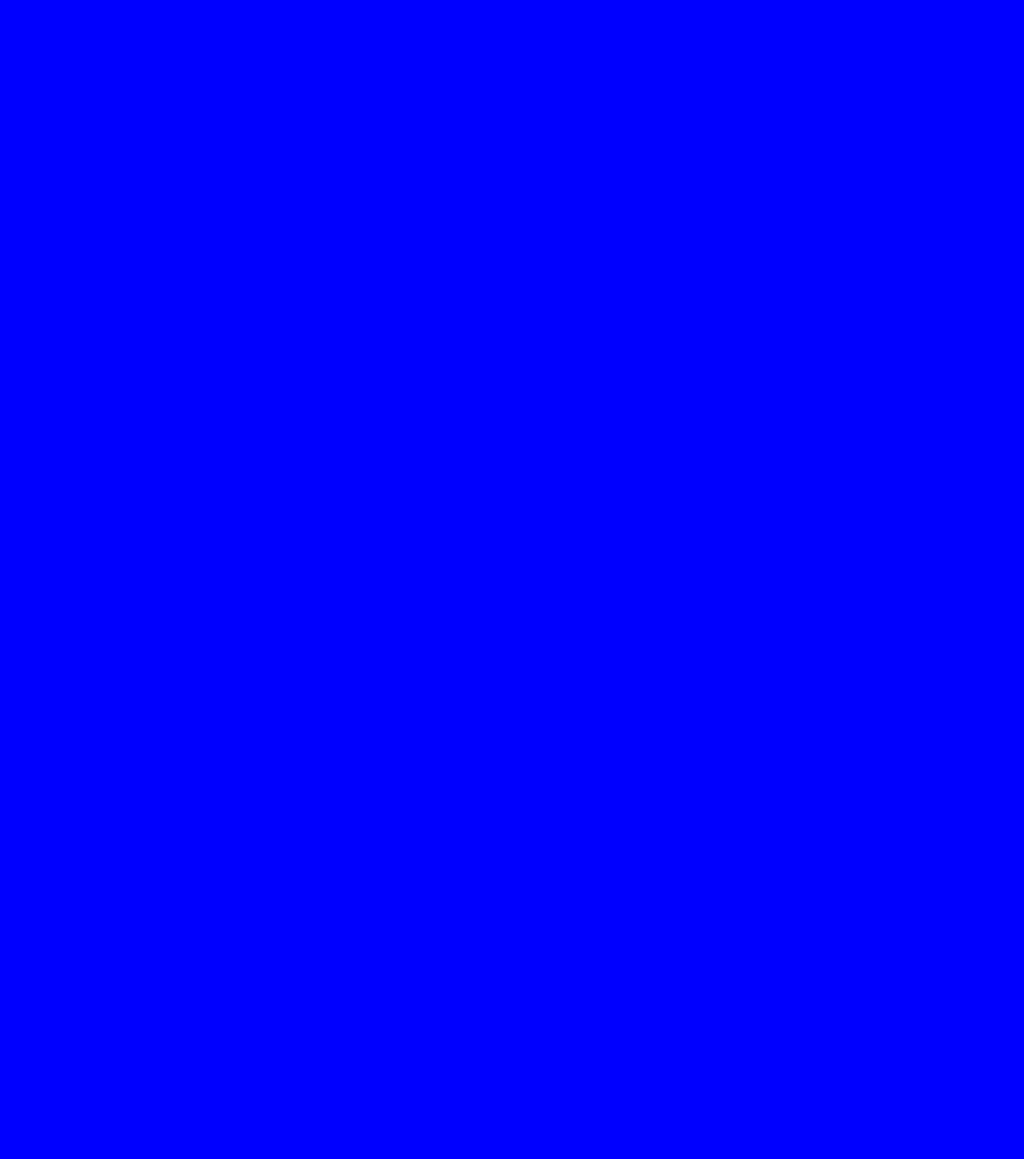
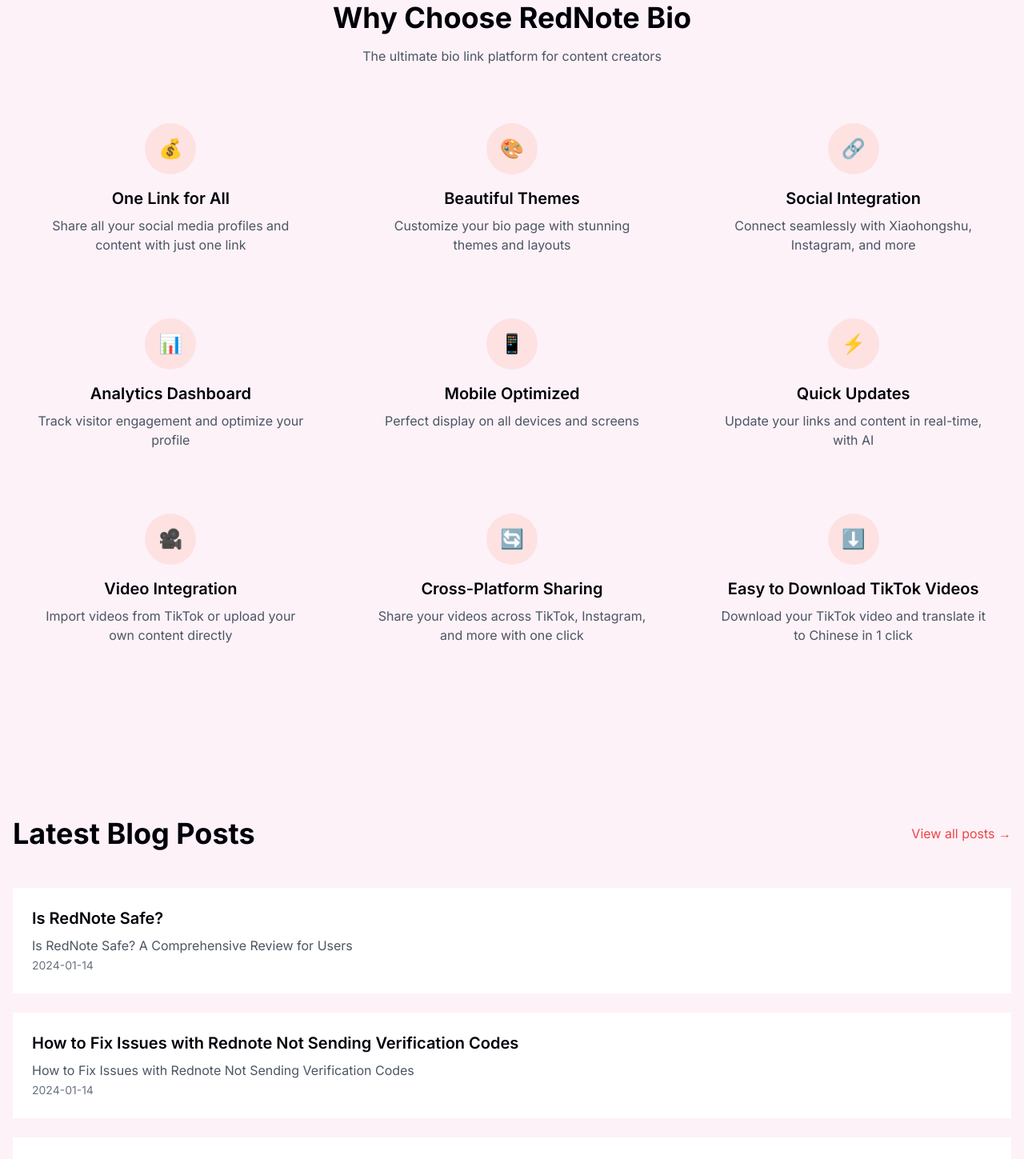
Before and after one commit to kirin0926/myapp-rednote, a Next.js app: page / in a window 1280 px wide. Shown: the part 2840-4289 px from the top of the page at 80% size. Before the commit the page ends 2746 px from the top, so only its background shows below. Built offline with nearby package versions, Linux system fonts and the light colour scheme.

Commit message:
添加特性

```diff
--- a/package.json
+++ b/package.json
@@ -20,6 +20,7 @@
     "tailwindcss-animate": "^1.0.7"
   },
   "devDependencies": {
+    "@tailwindcss/typography": "^0.5.16",
     "@types/node": "^20",
     "@types/react": "^19",
     "@types/react-dom": "^19",
--- /dev/null
+++ b/src/app/blog/[slug]/page.tsx
@@ -0,0 +1,62 @@
+import { notFound } from "next/navigation"
+import Link from "next/link"
+
+const blogPosts = [
+  {
+    id: 1,
+    title: "Is RedNote Safe?",
+    description: "Is RedNote Safe? A Comprehensive Review for Users",
+    date: "2024-01-14",
+    slug: "is-rednote-safe",
+    content: `
+      <h2>Introduction</h2>
+      <p>As RedNote continues to gain popularity as an alternative to TikTok, many users are asking about its safety...</p>
+
+      <h2>Security Features</h2>
+      <p>RedNote implements several security measures to protect user data...</p>
+
+      <h2>Privacy Policy</h2>
+      <p>Let's examine RedNote's privacy policy and what it means for users...</p>
+
+      <h2>Conclusion</h2>
+      <p>Based on our comprehensive review, RedNote provides a secure platform...</p>
+    `
+  },
+  // ... 其他博客文章
+]
+
+export default function BlogPost({ params }: { params: { slug: string } }) {
+  const post = blogPosts.find((post) => post.slug === params.slug)
+
+  if (!post) {
+    notFound()
+  }
+
+  return (
+    <main className="min-h-screen bg-pink-50 py-24">
+      <article className="max-w-3xl mx-auto px-4">
+        <div className="space-y-8">
+          {/* 返回链接 */}
+          <Link
+            href="/blog"
+            className="text-red-500 hover:text-red-600 flex items-center gap-2"
+          >
+            ← Back to blog
+          </Link>
+
+          {/* 文章头部 */}
+          <header className="space-y-4">
+            <h1 className="text-4xl font-bold">{post.title}</h1>
+            <time className="text-gray-500">{post.date}</time>
+          </header>
+
+          {/* 文章内容 */}
+          <div
+            className="prose prose-lg max-w-none"
+            dangerouslySetInnerHTML={{ __html: post.content }}
+          />
+        </div>
+      </article>
+    </main>
+  )
+}
--- /dev/null
+++ b/src/app/blog/page.tsx
@@ -0,0 +1,48 @@
+import Link from "next/link"
+
+const blogPosts = [
+  {
+    id: 1,
+    title: "Is RedNote Safe?",
+    description: "Is RedNote Safe? A Comprehensive Review for Users",
+    date: "2024-01-14",
+    slug: "is-rednote-safe",
+    content: "Full article content here..."
+  },
+  // ... 其他博客文章
+]
+
+export default function BlogPage() {
+  return (
+    <main className="min-h-screen bg-pink-50 py-24">
+      <div className="max-w-4xl mx-auto px-4">
+        <div className="space-y-12">
+          <div className="text-center space-y-4">
+            <h1 className="text-4xl font-bold">RedNote Blog</h1>
+            <p className="text-gray-600">Latest updates, guides, and insights about RedNote</p>
+          </div>
+
+          <div className="space-y-8">
+            {blogPosts.map((post) => (
+              <Link
+                key={post.id}
+                href={`/blog/${post.slug}`}
+              >
+                <article className="bg-white p-8 rounded-lg hover:shadow-lg transition-all duration-300 space-y-4">
+                  <h2 className="text-2xl font-bold hover:text-red-500">
+                    {post.title}
+                  </h2>
+                  <p className="text-gray-600">{post.description}</p>
+                  <div className="flex items-center gap-4">
+                    <time className="text-sm text-gray-500">{post.date}</time>
+                    <span className="text-red-500">Read more →</span>
+                  </div>
+                </article>
+              </Link>
+            ))}
+          </div>
+        </div>
+      </div>
+    </main>
+  )
+}
--- a/src/app/page.tsx
+++ b/src/app/page.tsx
@@ -29,6 +29,94 @@ const steps = [
     title: "Connect & Grow",
     description: "Engage with the community, follow other creators, and start growing your audience.",
     image: "/connect-grow.png"
+  }
+]
+
+// 在文件顶部添加特性数据
+const features = [
+  {
+    icon: "💰",
+    title: "One Link for All",
+    description: "Share all your social media profiles and content with just one link"
+  },
+  {
+    icon: "🎨",
+    title: "Beautiful Themes",
+    description: "Customize your bio page with stunning themes and layouts"
+  },
+  {
+    icon: "🔗",
+    title: "Social Integration",
+    description: "Connect seamlessly with Xiaohongshu, Instagram, and more"
+  },
+  {
+    icon: "📊",
+    title: "Analytics Dashboard",
+    description: "Track visitor engagement and optimize your profile"
+  },
+  {
+    icon: "📱",
+    title: "Mobile Optimized",
+    description: "Perfect display on all devices and screens"
+  },
+  {
+    icon: "⚡",
+    title: "Quick Updates",
+    description: "Update your links and content in real-time, with AI"
+  },
+  {
+    icon: "🎥",
+    title: "Video Integration",
+    description: "Import videos from TikTok or upload your own content directly"
+  },
+  {
+    icon: "🔄",
+    title: "Cross-Platform Sharing",
+    description: "Share your videos across TikTok, Instagram, and more with one click"
+  },
+  {
+    icon: "⬇️",
+    title: "Easy to Download TikTok Videos",
+    description: "Download your TikTok video and translate it to Chinese in 1 click"
+  }
+]
+
+// 添加博客数据
+const blogPosts = [
+  {
+    id: 1,
+    title: "Is RedNote Safe?",
+    description: "Is RedNote Safe? A Comprehensive Review for Users",
+    date: "2024-01-14",
+    slug: "is-rednote-safe"
+  },
+  {
+    id: 2,
+    title: "How to Fix Issues with Rednote Not Sending Verification Codes",
+    description: "How to Fix Issues with Rednote Not Sending Verification Codes",
+    date: "2024-01-14",
+    slug: "fix-verification-codes"
+  },
+  {
+    id: 3,
+    title: "The Rise of RedNote How TikTok's Ban Created an Unexpected Cultural Bridge",
+    description: "The Rise of RedNote How TikTok's Ban Created an Unexpected Cultural Bridge",
+    date: "2024-01-14",
+    slug: "rise-of-rednote"
+  },
+  {
+    id: 4,
+    title: "RedNote vs. TikTok The Social Media Showdown of 2025 Amid Looming Ban",
+    description: "RedNote vs. TikTok The Social Media Showdown of 2025 Amid Looming Ban",
+    date: "2024-01-14",
+    slug: "rednote-vs-tiktok"
+  },
+  {
+    id: 5,
+    title: "Beyond TikTok Unleash Your Viral Potential with Rednote",
+    description: "Beyond TikTok Unleash Your Viral Potential with Rednote",
+    date: "2024-01-14",
+    slug: "beyond-tiktok"
   }
 ]
 
@@ -208,6 +296,75 @@ export default function Home() {
           </div>
         </div>
       </section>
+
+      {/* Why Choose Section */}
+      <section className="w-full max-w-7xl px-4 py-24">
+        <div className="space-y-12">
+          {/* Header */}
+          <div className="text-center space-y-4">
+            <h2 className="text-4xl font-bold">Why Choose RedNote Bio</h2>
+            <p className="text-gray-600">The ultimate bio link platform for content creators</p>
+          </div>
+
+          {/* Features Grid */}
+          <div className="grid grid-cols-1 md:grid-cols-2 lg:grid-cols-3 gap-8">
+            {features.map((feature, index) => (
+              <div
+                key={index}
+                className="flex flex-col items-center text-center p-6 rounded-lg hover:bg-white hover:shadow-lg transition-all duration-300"
+              >
+                {/* Icon Circle */}
+                <div className="w-16 h-16 rounded-full bg-red-100 flex items-center justify-center mb-4">
+                  <span className="text-2xl">{feature.icon}</span>
+                </div>
+
+                {/* Title */}
+                <h3 className="text-xl font-semibold mb-2">
+                  {feature.title}
+                </h3>
+
+                {/* Description */}
+                <p className="text-gray-600">
+                  {feature.description}
+                </p>
+              </div>
+            ))}
+          </div>
+        </div>
+      </section>
+
+      {/* Latest Blog Posts Section */}
+      <section className="w-full max-w-7xl px-4 py-24">
+        <div className="space-y-12">
+          <div className="flex justify-between items-center">
+            <h2 className="text-4xl font-bold">Latest Blog Posts</h2>
+            <Link
+              href="/blog"
+              className="text-red-500 hover:text-red-600 flex items-center gap-2"
+            >
+              View all posts →
+            </Link>
+          </div>
+
+          <div className="space-y-6">
+            {blogPosts.map((post) => (
+              <Link
+                key={post.id}
+                href={`/blog/${post.slug}`}
+                className="block p-6 bg-white rounded-lg hover:shadow-lg transition-all duration-300"
+              >
+                <article className="space-y-2">
+                  <h3 className="text-xl font-semibold hover:text-red-500">
+                    {post.title}
+                  </h3>
+                  <p className="text-gray-600">{post.description}</p>
+                  <time className="text-sm text-gray-500">{post.date}</time>
+                </article>
+              </Link>
+            ))}
+          </div>
+        </div>
+      </section>
     </main>
   )
 }
--- a/tailwind.config.ts
+++ b/tailwind.config.ts
@@ -58,5 +58,8 @@ export default {
   		}
   	}
   },
-  plugins: [require("tailwindcss-animate")],
+  plugins: [
+    require("tailwindcss-animate"),
+    require('@tailwindcss/typography'),
+  ],
 } satisfies Config;
```
Also changed, not shown: 1 other file (tests, documents, lock files or other folders).
